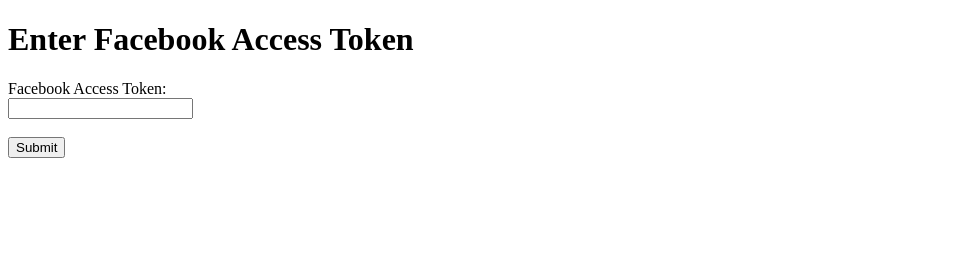
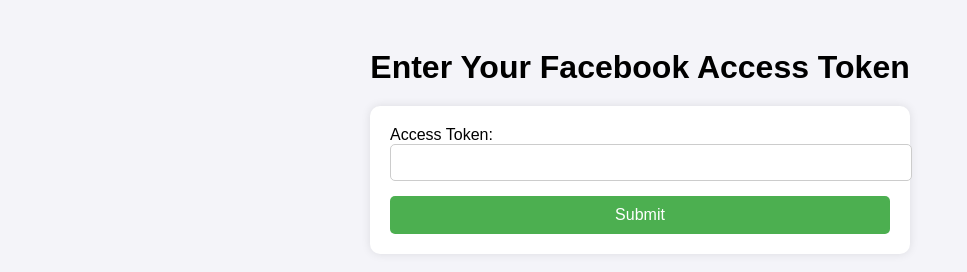
Before and after one commit to Anox107/GROUP-UID, a plain HTML site: page templates/index.html in a window 1280 px wide. Shown: the whole page, without its empty margins (0-967 px from the left). Drawn offline with Linux system fonts and the light colour scheme.

Commit message:
Update index.html

```diff
--- a/templates/index.html
+++ b/templates/index.html
@@ -3,14 +3,52 @@
 <head>
     <meta charset="UTF-8">
     <meta name="viewport" content="width=device-width, initial-scale=1.0">
-    <title>Facebook Token Input</title>
+    <title>Facebook Token Submission</title>
+    <style>
+        body {
+            font-family: Arial, sans-serif;
+            background-color: #f4f4f9;
+            padding: 20px;
+        }
+        h1 {
+            text-align: center;
+            margin-bottom: 20px;
+        }
+        form {
+            max-width: 500px;
+            margin: 0 auto;
+            background-color: white;
+            padding: 20px;
+            border-radius: 10px;
+            box-shadow: 0 0 10px rgba(0, 0, 0, 0.1);
+        }
+        input[type="text"] {
+            width: 100%;
+            padding: 10px;
+            margin-bottom: 15px;
+            border-radius: 5px;
+            border: 1px solid #ccc;
+        }
+        button {
+            width: 100%;
+            padding: 10px;
+            background-color: #4CAF50;
+            color: white;
+            border: none;
+            border-radius: 5px;
+            font-size: 16px;
+        }
+        button:hover {
+            background-color: #45a049;
+        }
+    </style>
 </head>
 <body>
-    <h1>Enter Facebook Access Token</h1>
+    <h1>Enter Your Facebook Access Token</h1>
     <form action="/get_groups" method="post">
-        <label for="access_token">Facebook Access Token:</label><br>
-        <input type="text" id="access_token" name="access_token" required><br><br>
-        <input type="submit" value="Submit">
+        <label for="access_token">Access Token:</label>
+        <input type="text" id="access_token" name="access_token" required>
+        <button type="submit">Submit</button>
     </form>
 </body>
 </html>
```
